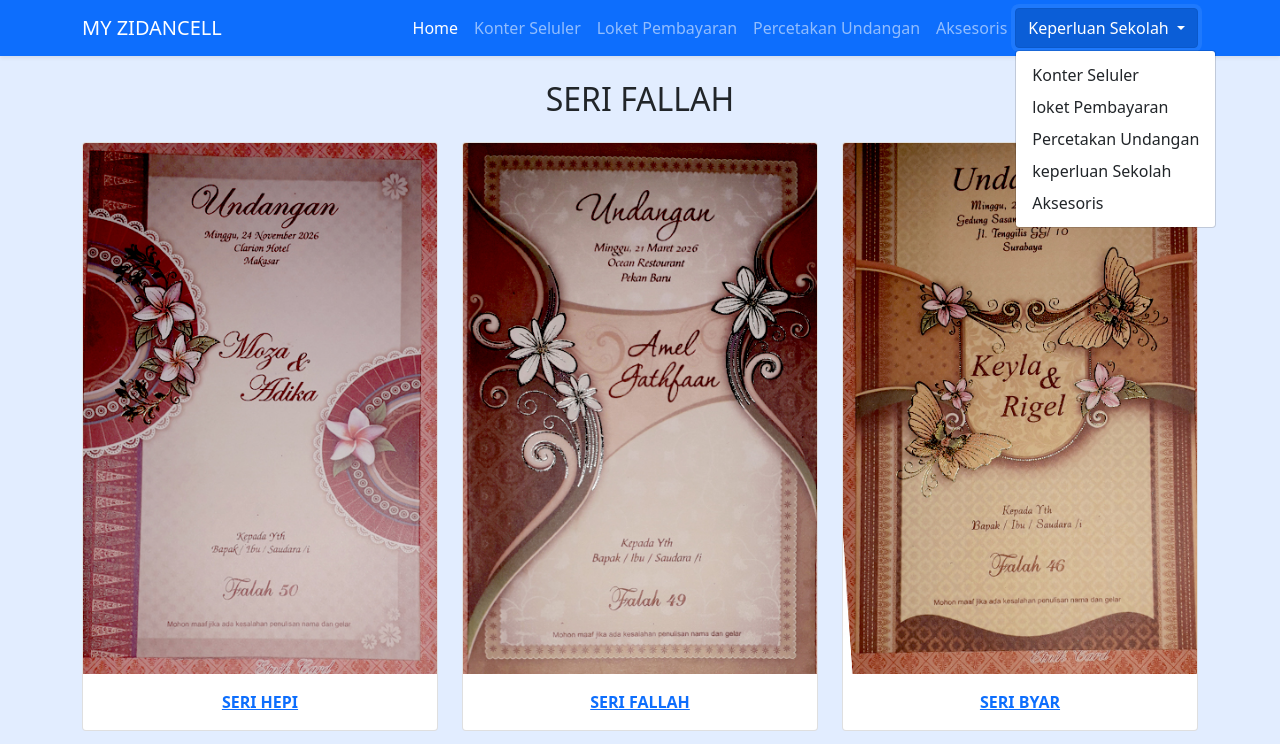
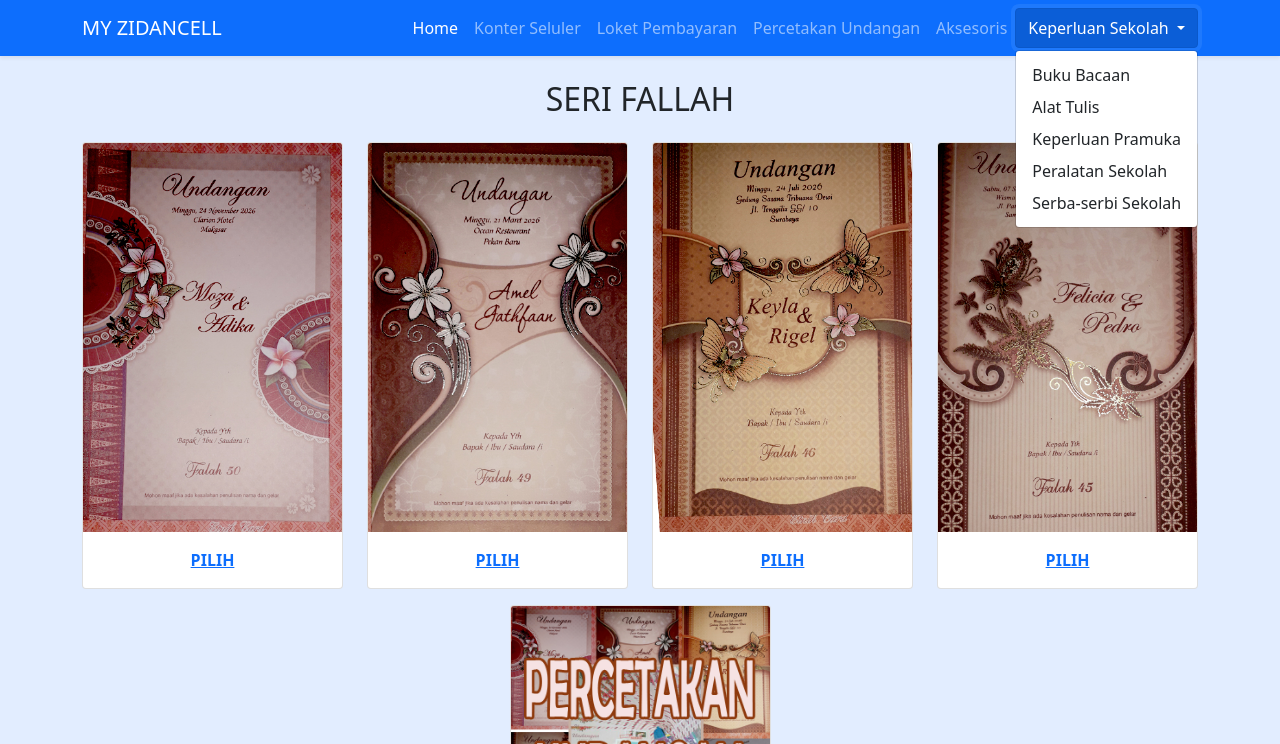
Before and after one commit to MasNisan/zidancell.github.io, a plain HTML site: page falah.html in a window 1280 px wide. Both pictures are taken after a click on the button "Keperluan Sekolah". Shown: the top 744 px of the page. Drawn offline with nearby package versions, Linux system fonts and the light colour scheme.

Commit message:
merubah dropdown

```diff
--- a/falah.html
+++ b/falah.html
@@ -44,11 +44,11 @@
             Keperluan Sekolah
             </button>
             <ul class="dropdown-menu">
-              <li><a class="dropdown-item" href="seluler.html">Konter Seluler</a></li>
-              <li><a class="dropdown-item" href="loket_pembayaran.html">loket Pembayaran</a></li>
-              <li><a class="dropdown-item" href="katalog_undangan.html">Percetakan Undangan</a></li>
-              <li><a class="dropdown-item" href="keperluan_sekolah.html">keperluan Sekolah</a></li>
-              <li><a class="dropdown-item" href="aksesoris.html">Aksesoris</a></li>
+              <li><a class="dropdown-item" href="buku_bacaan.html">Buku Bacaan</a></li>
+              <li><a class="dropdown-item" href="alat_tulis.html">Alat Tulis</a></li>
+              <li><a class="dropdown-item" href="pramuka.html">Keperluan Pramuka</a></li>
+              <li><a class="dropdown-item" href="peralatan_sekolah.html">Peralatan Sekolah</a></li>
+              <li><a class="dropdown-item" href="serba_serbi.html">Serba-serbi Sekolah</a></li>
             </ul>
           </div>
           </li>
@@ -68,43 +68,43 @@
           </div>
         </div>
         <div class="row justify-content-center">
-          <div class="col-md-4 mb-3">
+          <div class="col-md-3 mb-3">
             <div class="card">
               <img src="img/services/falah1.jpg" class="card-img-top" alt="services/pulsa">
               <div class="card-body">
-                <p class="card-text text-center"> <a href="#" class="text-primary fw-bold">SERI HEPI</a></p>
+                <p class="card-text text-center"> <a href="#" class="text-primary fw-bold">PILIH</a></p>
               </div>
             </div>
           </div>
-          <div class="col-md-4 mb-3">
+          <div class="col-md-3 mb-3">
             <div class="card">
               <img src="img/services/falah2.jpg" class="card-img-top" alt="services/pulsa">
               <div class="card-body">
-                <p class="card-text text-center"><a href="falah.html" class="text-primary fw-bold">SERI FALLAH</a></p>
+                <p class="card-text text-center"><a href="falah.html" class="text-primary fw-bold">PILIH</a></p>
               </div>
             </div>
           </div>
-          <div class="col-md-4 mb-3">
+          <div class="col-md-3 mb-3">
             <div class="card">
               <img src="img/services/falah3.jpg" class="card-img-top" alt="services/pulsa">
               <div class="card-body">
-                <p class="card-text text-center"><a href="#"class="text-primary fw-bold"> SERI BYAR</a></p>
+                <p class="card-text text-center"><a href="#"class="text-primary fw-bold">PILIH</a></p>
               </div>
             </div>
           </div>
-          <div class="col-md-4 mb-3">
+          <div class="col-md-3 mb-3">
             <div class="card">
               <img src="img/services/falah4.jpg" class="card-img-top" alt="services/pulsa">
               <div class="card-body">
-                <p class="card-text text-center"><a href="#"class="text-primary fw-bold">SERI SAMARA</a></p>
+                <p class="card-text text-center"><a href="#"class="text-primary fw-bold">PILIH</a></p>
               </div>
             </div>
           </div>
-          <div class="col-md-4 mb-3">
+          <div class="col-md-3 mb-3">
             <div class="card">
               <img src="img/services/undangan1.jpg" class="card-img-top" alt="services/pulsa">
               <div class="card-body">
-                <p class="card-text text-center"><a href="#"class="text-primary fw-bold">SERI AVIS</a></p>
+                <p class="card-text text-center"><a href="#"class="text-primary fw-bold">PILIH</a></p>
               </div>
             </div>
           </div>
```
Also changed, not shown: aksesoris.html (+5 -5 lines), buku_bacaan.html (+5 -5 lines), katalog_undangan.html (+12 -12 lines), keperluan_sekolah.html (+5 -5 lines), loket_pembayaran.html (+8 -8 lines), peralatan_sekolah.html (+6 -7 lines), seluler.html (+5 -6 lines).
